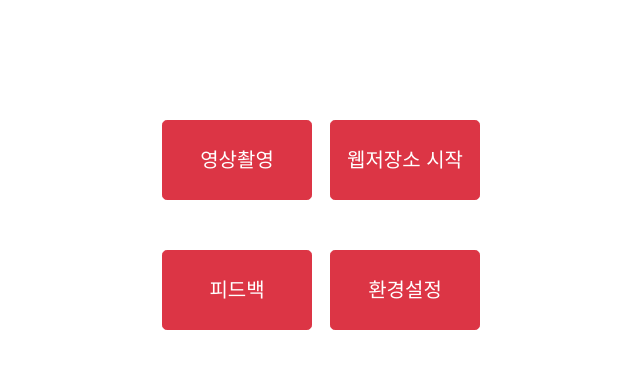
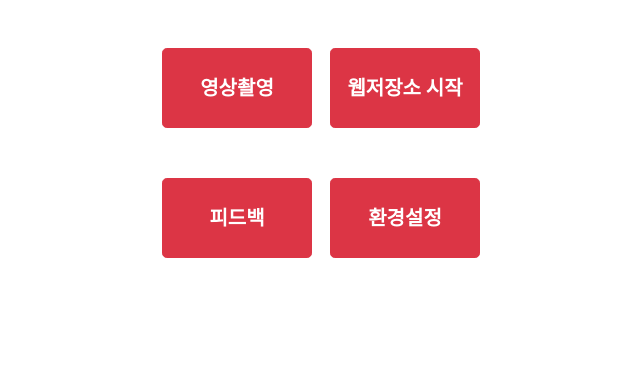
Before and after one commit to contail/moca_init, a Django app: page /settings/main_index/ in a window 1280 px wide. Shown: the top 369 px of the page, without its empty margins (30-670 px from the left). Run offline with Django 3.2, Linux system fonts and the light colour scheme; parts of the project's set-up code (start-up, migrations or seed data) failed here and were passed over; some libraries are stand-ins or nearby versions.

Commit message:
edit font strong

```diff
--- a/templates/index.html
+++ b/templates/index.html
@@ -9,13 +9,13 @@
 </head>
 <div style="width:480px; height:160px; ">
 
-  <div style="float:left; width:20%; height: 10%; margin-left:40%; margin-top:25%;">
-    <button id="recode" name="open" onclick="window.open('../recode_video','popUpWindow','height=360,width=500,left=0,top=0,resizable=yes,scrollbars=yes,toolbar=yes,menubar=no,location=no,directories=no, status=yes');" data-toggle="modal" class="btn btn-danger btn-lg" style="height:80px; width:150px;"> 영상촬영  </button>
-    <button id="feedback" name="open" onclick="window.open('../feedback','popUpWindow','height=340,width=480,left=0,top=0,resizable=yes,scrollbars=yes,toolbar=yes,menubar=no,location=no,directories=no, status=yes');" data-toggle="modal" class="btn btn-danger btn-lg"style="margin-top:50px;height:80px; width:150px;"> 피드백  </button>
+  <div style="float:left; width:20%; height: 10%; margin-left:40%; margin-top:10%;">
+    <button id="recode" name="open" onclick="window.open('../recode_video','popUpWindow','height=360,width=500,left=0,top=0,resizable=yes,scrollbars=yes,toolbar=yes,menubar=no,location=no,directories=no, status=yes');" data-toggle="modal" class="btn btn-danger btn-lg" style="height:80px; width:150px;"><strong> 영상촬영</strong>  </button>
+    <button id="feedback" name="open" onclick="window.open('../feedback','popUpWindow','height=340,width=480,left=0,top=0,resizable=yes,scrollbars=yes,toolbar=yes,menubar=no,location=no,directories=no, status=yes');" data-toggle="modal" class="btn btn-danger btn-lg"style="margin-top:50px;height:80px; width:150px;"><strong> 피드백 </strong> </button>
   </div>
-  <div style="float:left; width:20%; height: 10%; margin-left:15%; margin-top:25%;">
-    <button id="web_server" name="open" href="#" data-toggle="modal" class="btn btn-danger btn-lg" style="height:80px; width:150px;"> 웹저장소 시작  </button>
-    <button id="env" name="open" onclick="window.open('../env_settings','popUpWindow','height=340,width=480,left=0,top=0,resizable=yes,scrollbars=yes,toolbar=yes,menubar=no,location=no,directories=no, status=yes');" data-toggle="modal" class="btn btn-danger btn-lg" style="margin-top:50px; height:80px; width:150px;"> 환경설정  </button>
+  <div style="float:left; width:20%; height: 10%; margin-left:15%; margin-top:10%;">
+    <button id="web_server" name="open" href="#" data-toggle="modal" class="btn btn-danger btn-lg" style="height:80px; width:150px;"> <strong>웹저장소 시작</strong>  </button>
+    <button id="env" name="open" onclick="window.open('../env_settings','popUpWindow','height=340,width=480,left=0,top=0,resizable=yes,scrollbars=yes,toolbar=yes,menubar=no,location=no,directories=no, status=yes');" data-toggle="modal" class="btn btn-danger btn-lg" style="margin-top:50px; height:80px; width:150px;"> <strong>환경설정</strong>  </button>
   </div>
 
 
```
